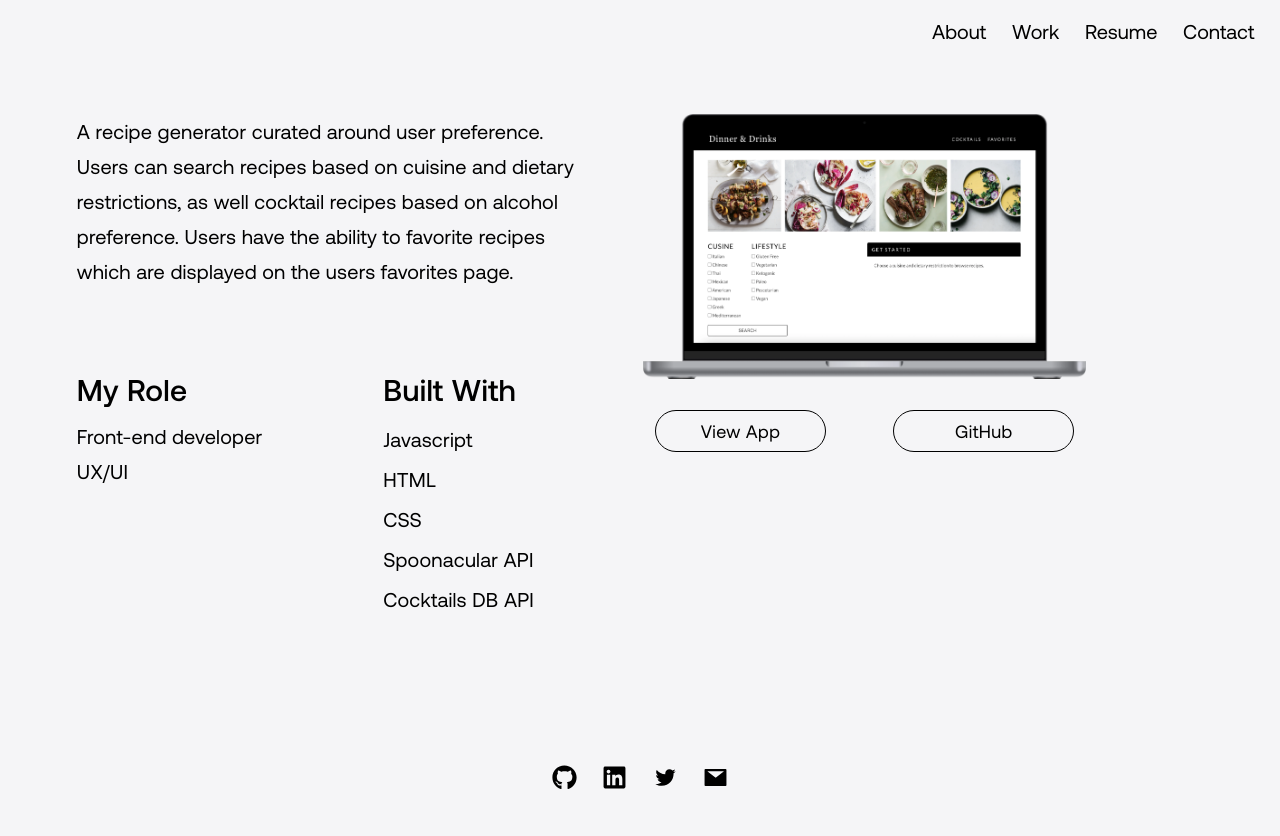
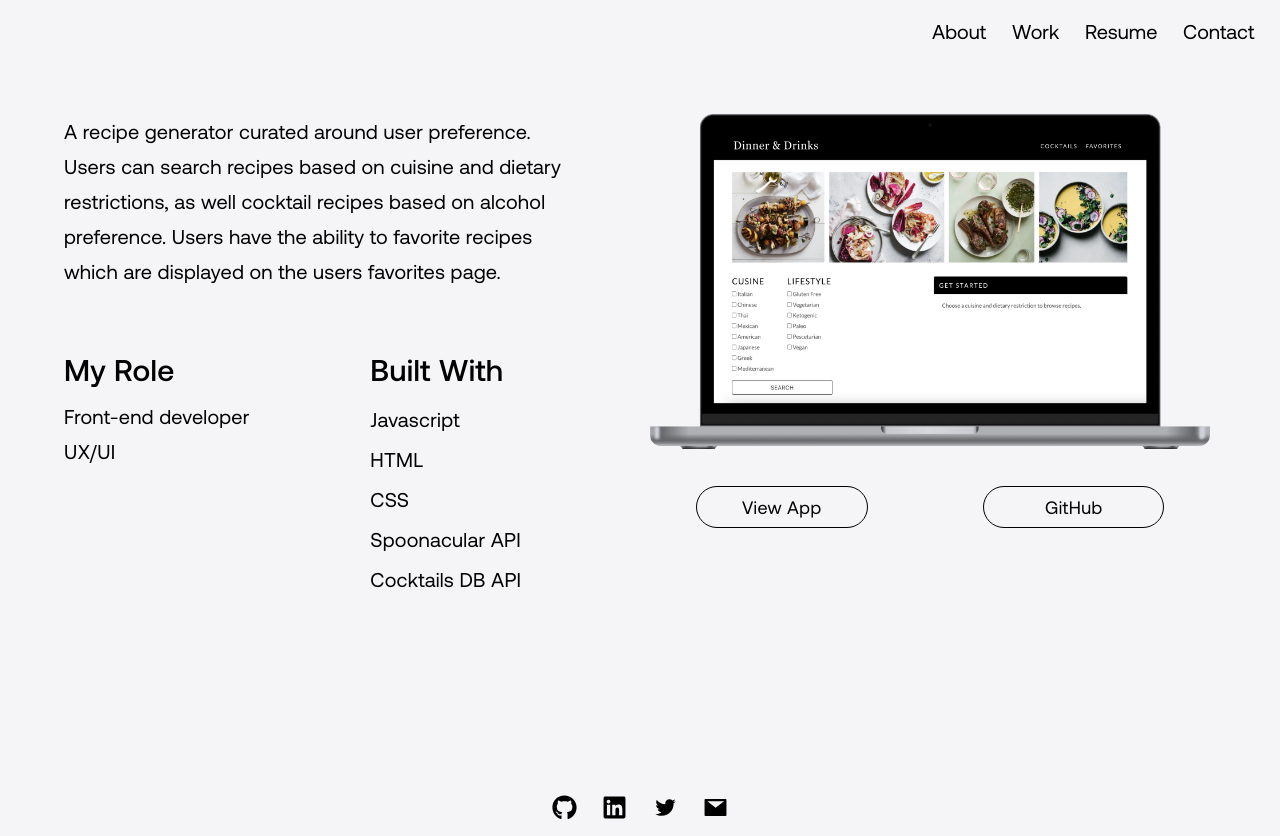
Before and after one commit to sophiehomer/react_portfolio, a React (Create React App) app: page /dinner_drinks in a window 1280 px wide. Before the commit the page ends 805 px from the top, so only its background shows below. Built offline with nearby package versions, Linux system fonts and the light colour scheme.

Commit message:
fixed dinner drinks page

```diff
--- a/src/index.css
+++ b/src/index.css
@@ -213,10 +213,6 @@ body {
 .gitHubLinkRight:hover {
   text-decoration: underline;
 }
-
-/* section {
-  width: 100%;
-} */
 
 .kitContainer {
   display: flex;
@@ -460,7 +456,6 @@ body {
   display: flex;
   flex-direction: column;
   align-items: flex-start;
-  /* font-weight: bold; */
   font-family: aeonik-medium, sans-serif;
   margin: 0;
   letter-spacing: 0.01em;
@@ -581,7 +576,7 @@ font-family: aeonik-medium;
   display: flex;
   flex-direction: row;
   justify-content: space-evenly;
-  padding-left: 6%;
+  /* padding-left: 6%; */
   padding-bottom: 6%;
   padding-top: 4%;
   width: 100%;
@@ -592,6 +587,7 @@ font-family: aeonik-medium;
   flex-direction: column;
   justify-content: center;
   width: 59%;
+  margin-left: 5%;
 }
 
 .kitSummary {
@@ -601,6 +597,7 @@ font-family: aeonik-medium;
   margin-top: 0%;
   font-size: 20px;
   letter-spacing: 0.01em;
+  width: 100%;
 }
 
 .kitRoleAndTechnology {
@@ -652,16 +649,17 @@ font-family: aeonik-medium;
   font-family: aeonik-regular, sans-serif;
 }
 
-.kitImageSection {
+/* .kitImageSection {
   width: 80%;
-}
+  margin-right: 0;
+} */
 
 .gitHubWebsiteContainer {
   width: 80%;
 }
 
 .kitImage {
-  width: 100%;
+  width: 80%;
   margin-bottom: 4%;
 }
 
@@ -670,16 +668,15 @@ font-family: aeonik-medium;
   flex-direction: row;
   align-items: center;
   justify-content: space-evenly;
-  width: 80%;
 }
 /* ----------------------------------- DINNER DRINKS PAGE ---------------------------------- */
 .dinnerDrinkPage {
   display: flex;
   flex-direction: row;
   justify-content: space-evenly;
-  padding-left: 6%;
   padding-top: 4%;
-  padding-bottom: 6%;
+  padding-bottom: 10%;
+  width: 100%;
 }
 
 .dinnerDrinkSummaryContainer {
@@ -687,6 +684,7 @@ font-family: aeonik-medium;
   flex-direction: column;
   justify-content: center;
   width: 59%;
+  margin-left: 5%;
 }
 
 .dinnerDrinkSummary {
@@ -695,12 +693,11 @@ font-family: aeonik-medium;
   line-height: 35px;
   margin-top: 0%;
   font-size: 20px;
-  margin-bottom: 5%;
   letter-spacing: 0.01em;
+  width: 100%
 }
 
 .dinnerDrinkRoleAndTechnology {
-  margin-top: 3%;
   display: flex;
   flex-direction: row;
   align-items: baseline;
@@ -718,7 +715,6 @@ font-family: aeonik-medium;
 }
 
 .dinnerDrinkTechnology {
-  /* font-weight: bold; */
   font-family: aeonik-medium;
   font-size: 30px;
   letter-spacing: 0.01em;
--- a/src/pages/dinner_drinks/index.js
+++ b/src/pages/dinner_drinks/index.js
@@ -39,7 +39,7 @@ const DinnerDrinks = () => {
 
 
         <section className="gitHubWebsiteContainer">
-          <section className="kitImageSection">
+          <section className="dinnerDrinkImageSection">
             <img src={dinnerDrinks} className="dinnerDrinkImage" alt="Dinner and Drinks"/>
           </section>
             <div className="githubAndWebsite">
```
